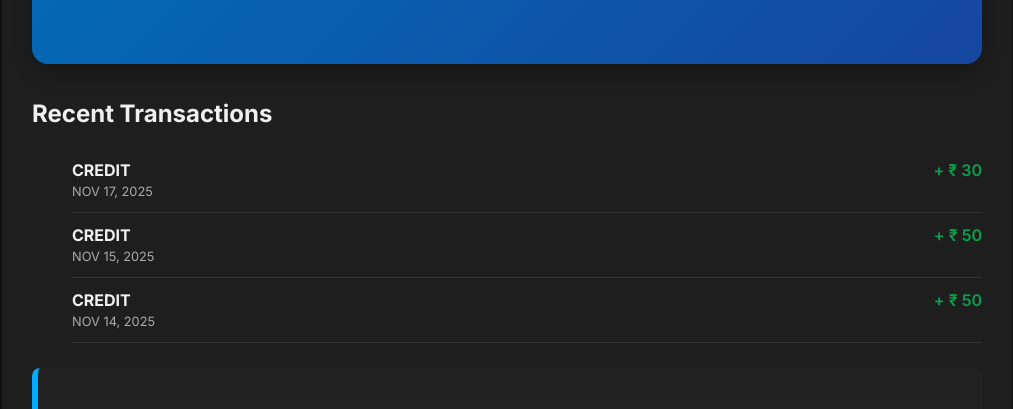
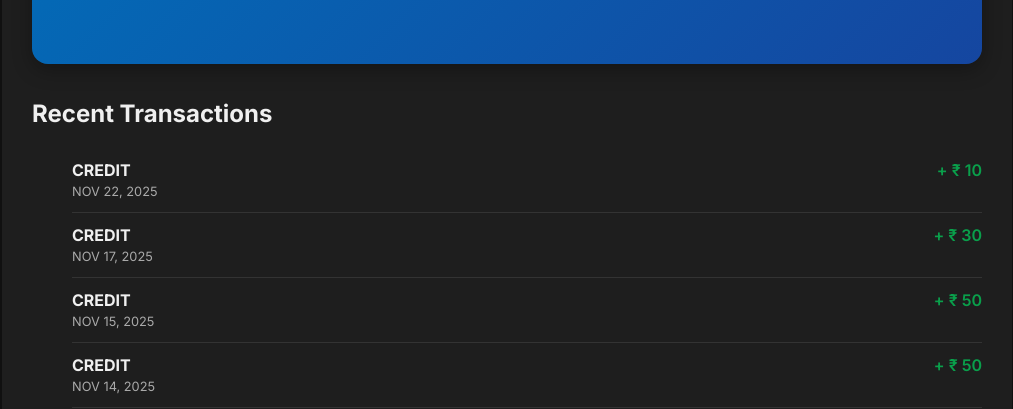
Before and after one commit to honey1213-sketch/HONEYBANK, a plain HTML site: page index.html in a window 1280 px wide. Shown: the part 391-800 px from the top of the page, without its empty margins (133-1146 px from the left). Drawn offline with Linux system fonts and the light colour scheme.

Commit message:
Update index.html

```diff
--- a/index.html
+++ b/index.html
@@ -54,6 +54,7 @@ const balanceEl = document.getElementById('balance');
 
 // Hardcoded transactions
 const transactions = [
+  {name:"CREDIT", type:"credit", amount:10, date:"NOV 22, 2025"},
   {name:"CREDIT", type:"credit", amount:30, date:"NOV 17, 2025"},
   {name:"CREDIT", type:"credit", amount:50, date:"NOV 15, 2025"},
   {name:"CREDIT", type:"credit", amount:50, date:"NOV 14, 2025"},
```
